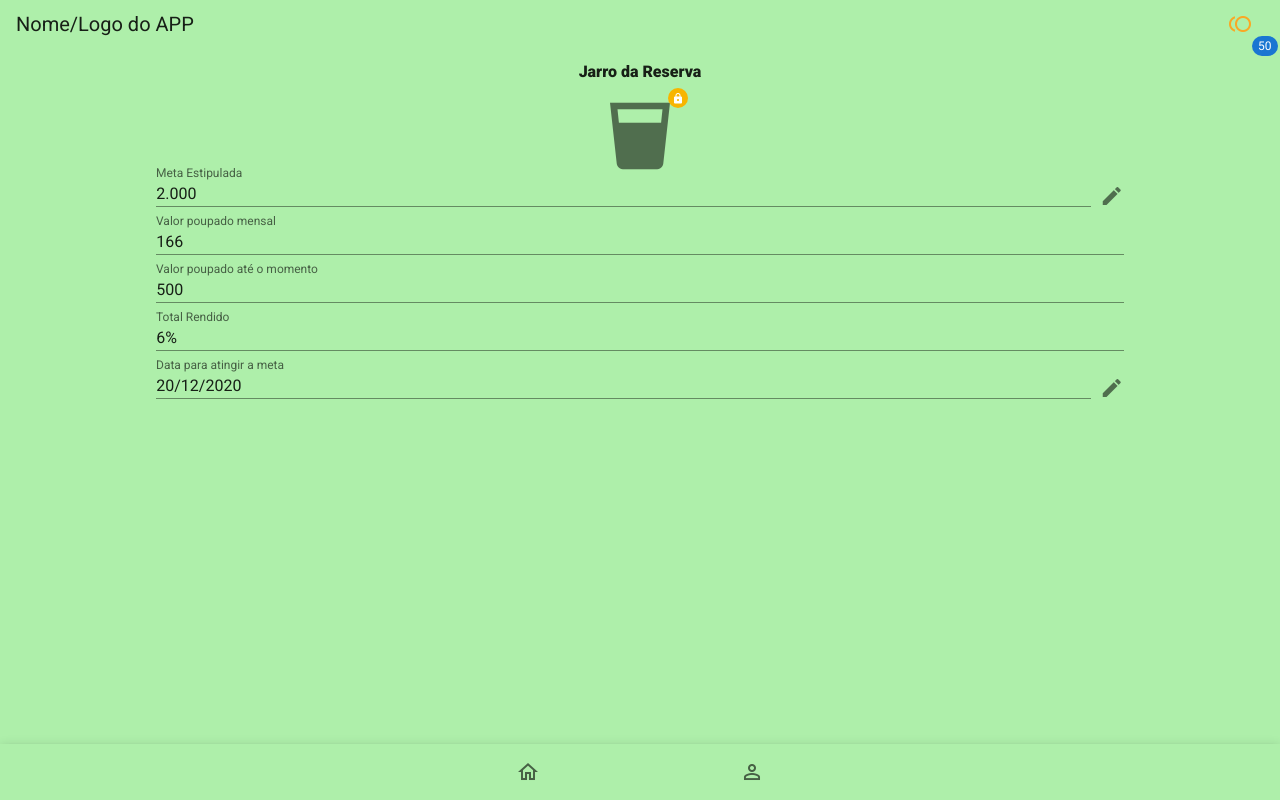
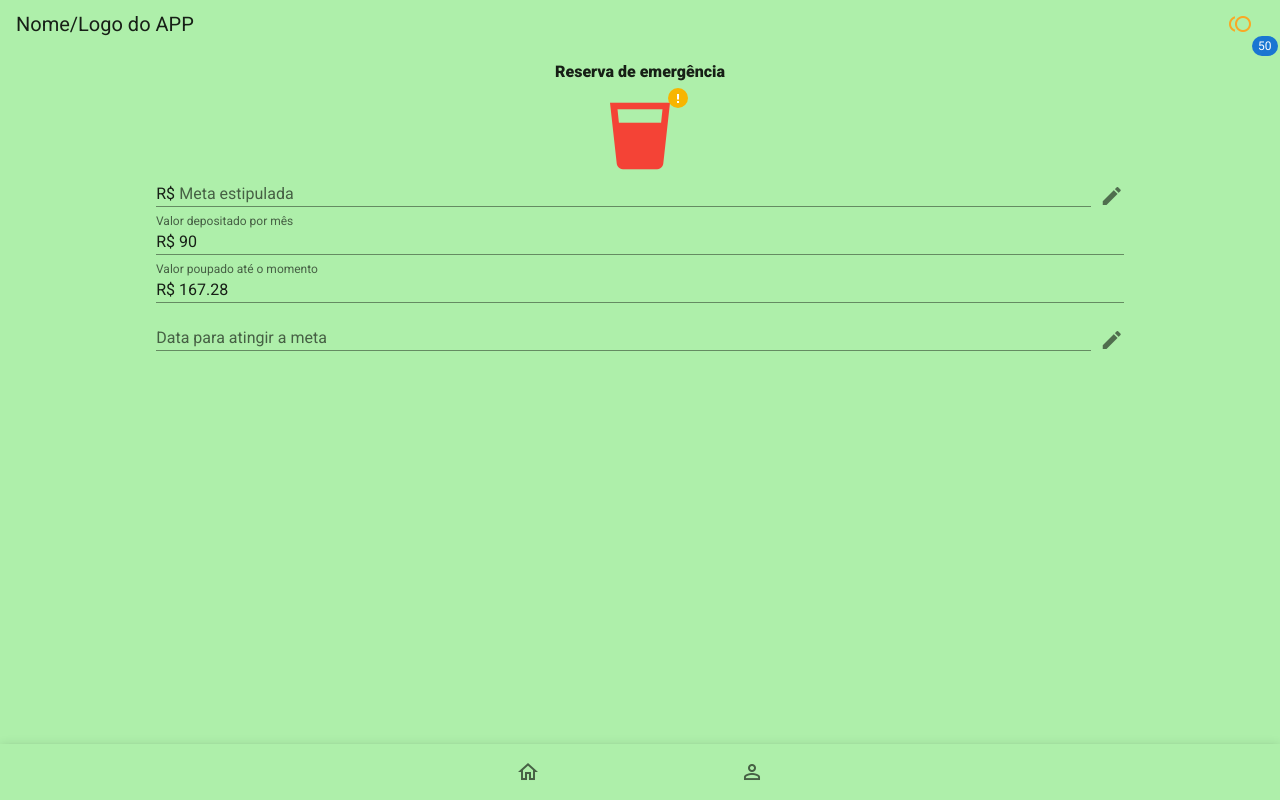
Before and after one commit to flpgst/jar-cash-saver, a Vue app in the folder frontend/: page /#/jar/1 in a window 1280 px wide. Built offline with nearby package versions, Linux system fonts and the light colour scheme.

Commit message:
Populando form com dados do jarro, id passado via propriedade

```diff
--- a/frontend/src/api.js
+++ b/frontend/src/api.js
@@ -33,7 +33,8 @@ function fetchJars() {
       name: "Reserva de emergência",
       fraction: 0.05,
       color: "red",
-      shared: false
+      shared: false,
+      unlockable: false
     },
     {
       id: 2,
@@ -41,7 +42,8 @@ function fetchJars() {
       name: "Jarro do futuro",
       fraction: 0.05,
       color: "cyan",
-      shared: false
+      shared: false,
+      unlockable: false
     }
   ];
   saveJars(jars);
@@ -54,6 +56,11 @@ function getJars() {
   return JSON.parse(localStorage.jars);
 }
 
+function getJarById(id) {
+  const jars = getJars();
+  return jars.find(jar => jar.id === id);
+}
+
 function saveJars(jars) {
   localStorage.setItem("jars", JSON.stringify(jars));
 }
@@ -63,7 +70,8 @@ function createJar(
   targetValue,
   color = "orange",
   dueDate = null,
-  shared = false
+  shared = false,
+  unlockable = false
 ) {
   const account = getAccount();
   const jars = getJars();
@@ -83,7 +91,8 @@ function createJar(
     dueDate,
     fraction,
     color,
-    shared
+    shared,
+    unlockable
   });
   adjustNonGoalJarFractions(jars);
   updateJarValues(account, jars);
@@ -121,12 +130,17 @@ function updateJarValues(account, jars) {
   saveJars(jars);
 }
 
+//mocked
 function getTrophies() {
   return [
     {
-      name: "Criação da conta",
-      description:
-        "Recebido por criar sua conta no aplicativo e começar a poupar",
+      name: "Primeiro troféu",
+      description: "Obtido por iniciar a jornada de poupar",
+      coins: 20
+    },
+    {
+      name: "Indicações Lv.1",
+      description: "Obtido por indicar 3 amigos",
       coins: 50
     }
   ];
@@ -143,6 +157,7 @@ function processMonthlyIncoming(value) {
 export default {
   getAccount,
   getJars,
+  getJarById,
   createJar,
   getTrophies,
   processMonthlyIncoming
--- a/frontend/src/views/JarData.vue
+++ b/frontend/src/views/JarData.vue
@@ -1,5 +1,5 @@
 <template>
-  <v-container>
+  <v-container v-if="jar">
     <v-row>
       <v-col cols="12" class="font-weight-black text-center pb-0">
         {{ jar.name }}
@@ -7,16 +7,16 @@
     </v-row>
     <v-row>
       <v-col cols="12" class="text-center">
-        <v-badge :color="jar.locker.color" :icon="jar.locker.icon" overlap>
-          <v-tooltip :color="jar.locker.color" right>
+        <v-badge color="#f7b500" :icon="getLockIcon(jar)" overlap>
+          <v-tooltip color="#f7b500" right>
             <template v-slot:activator="{ on }">
               <v-icon v-on="on" size="80" :color="jar.color">{{
-                jar.icon
+                getIcon(jar)
               }}</v-icon>
             </template>
-            <span class="caption"
-              >O cadeado abrirá apenas quando o jarro estiver 70% completo</span
-            >
+            <span class="caption">
+              O cadeado abrirá apenas quando o jarro estiver 70% completo
+            </span>
           </v-tooltip>
         </v-badge>
       </v-col>
@@ -24,10 +24,11 @@
     <v-row class="ma-0 d-flex justify-center">
       <v-col class="justify-self-center pa-0" cols="10">
         <v-text-field
-          value="2.000"
-          label="Meta Estipulada"
+          :value="jar.targetValue"
+          label="Meta estipulada"
           :readonly="editTargetValue"
           dense
+          prefix="R$"
           :append-outer-icon="editableIcon(editTargetValue)"
           @click:append-outer="editTargetValue = !editTargetValue"
         ></v-text-field>
@@ -36,9 +37,10 @@
     <v-row class="ma-0 d-flex justify-center">
       <v-col class="justify-self-center pa-0" cols="10">
         <v-text-field
-          value="166"
-          label="Valor poupado mensal"
+          :value="account.monthlySaving * jar.fraction"
+          label="Valor depositado por mês"
           readonly
+          prefix="R$"
           dense
         ></v-text-field>
       </v-col>
@@ -46,27 +48,18 @@
     <v-row class="ma-0 d-flex justify-center">
       <v-col class="justify-self-center pa-0" cols="10">
         <v-text-field
-          value="500"
+          :value="jar.currentValue"
           label="Valor poupado até o momento"
           readonly
           dense
+          prefix="R$"
         ></v-text-field>
       </v-col>
     </v-row>
     <v-row class="ma-0 d-flex justify-center">
       <v-col class="justify-self-center pa-0" cols="10">
         <v-text-field
-          value="6%"
-          label="Total Rendido"
-          readonly
-          dense
-        ></v-text-field>
-      </v-col>
-    </v-row>
-    <v-row class="ma-0 d-flex justify-center">
-      <v-col class="justify-self-center pa-0" cols="10">
-        <v-text-field
-          value="20/12/2020"
+          :value="jar.dueDate"
           label="Data para atingir a meta"
           :readonly="editDueDate"
           dense
@@ -79,6 +72,8 @@
 </template>
 
 <script>
+import api from "../api";
+
 export default {
   props: {
     id: String
@@ -86,24 +81,33 @@ export default {
   data: () => ({
     editTargetValue: true,
     editDueDate: true,
-    jar: {
-      id: 1,
-      name: "Jarro da Reserva",
-      icon: "mdi-cup",
-      path: "jar/1",
-      locker: {
-        icon: "mdi-lock",
-        color: "#f7b500"
-      }
-    }
+    account: null,
+    jar: null
   }),
   methods: {
+    getIcon(jar) {
+      if (jar.currentValue === 0) {
+        return "mdi-cup-outline";
+      } else {
+        return "mdi-cup";
+      }
+    },
+    getLockIcon(jar) {
+      return jar.targetValue * 0.7 < jar.currentValue
+        ? "mdi-lock"
+        : "mdi-exclamation-thick";
+    },
     editing() {
       return true;
     },
     editableIcon(editable) {
       return editable ? "mdi-pencil" : "mdi-content-save";
     }
+  },
+  mounted() {
+    const id = parseInt(this.id);
+    this.account = api.getAccount();
+    this.jar = api.getJarById(id);
   }
 };
 </script>
--- a/frontend/src/views/Jars.vue
+++ b/frontend/src/views/Jars.vue
@@ -21,7 +21,7 @@
         class="d-flex flex-wrap justify-center"
       >
         <v-badge
-          v-if="jar.targetValue"
+          v-if="jar.unlockable"
           color="#f7b500"
           :icon="getLockIcon(jar)"
           overlap
@@ -54,9 +54,6 @@ export default {
       }
     },
     getLockIcon(jar) {
-      if (!jar.targetValue) {
-        return "";
-      }
       return jar.targetValue * 0.7 < jar.currentValue
         ? "mdi-lock"
         : "mdi-exclamation-thick";
```
